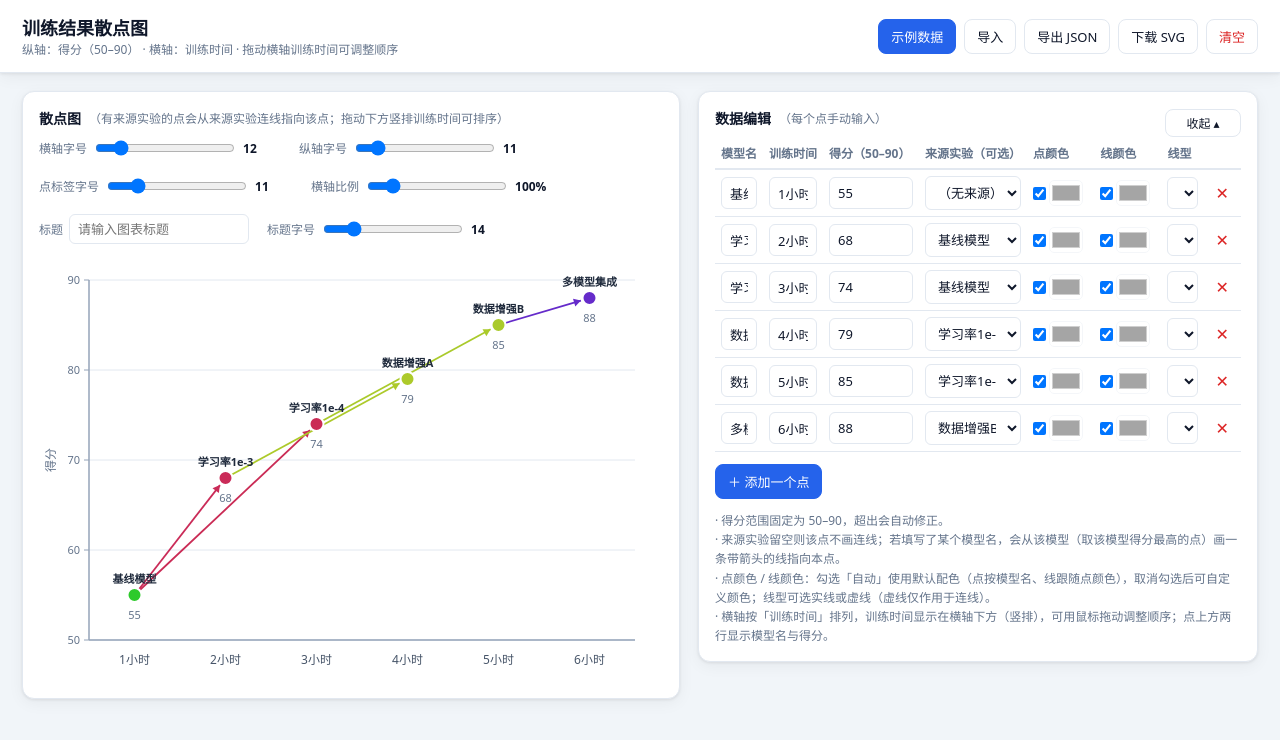
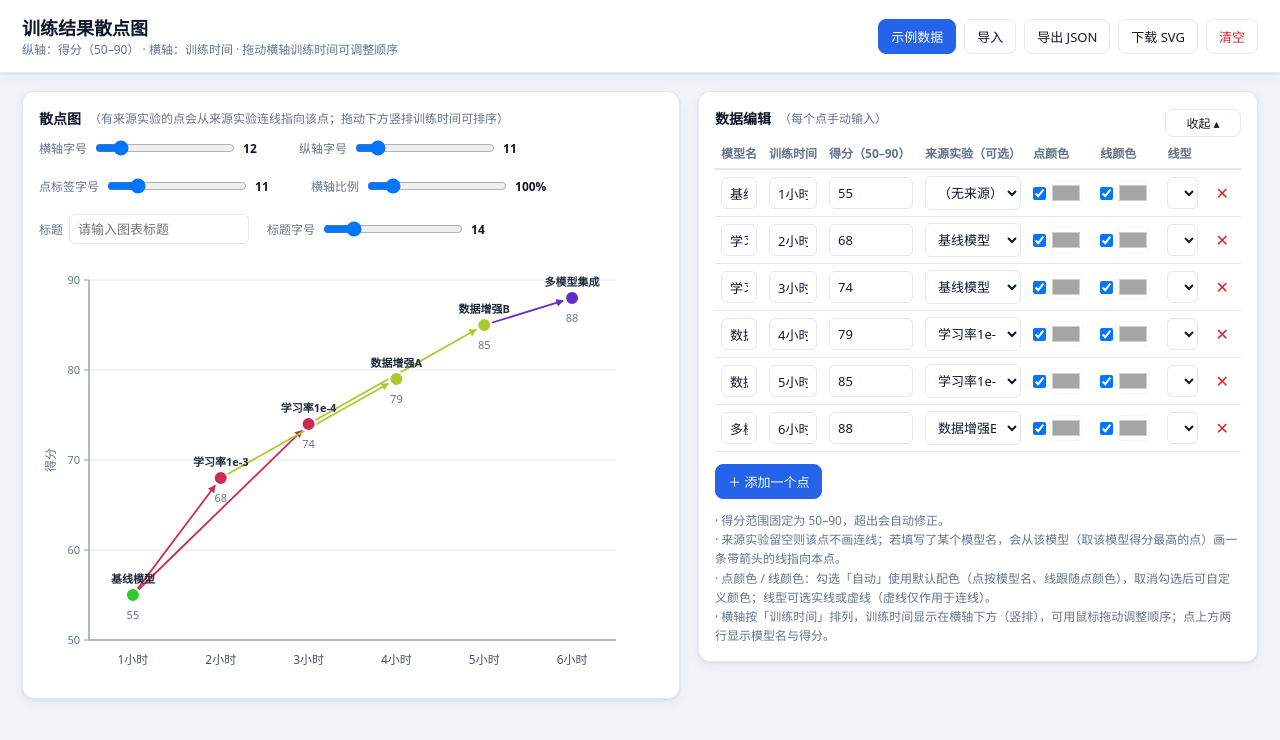
Before and after one commit to yvelinerr/training-experiment-visualization, a plain HTML site: page index.html in a window 1280 px wide. Drawn offline with Linux system fonts and the light colour scheme.

Commit message:
恢复标签居中，动态扩宽图片右侧容纳长标签

```diff
--- a/index.html
+++ b/index.html
@@ -442,7 +442,14 @@
     var yLabelFS = UI.axisYFontSize + 1; // 「得分」标签字号（跟随纵轴字号）
     var yLabelX = yLabelFS + 4;           // 「得分」标签 x（预留字符宽度，避免贴边/重叠）
     var marginLeft = yLabelX + 12 + 9 + yTickW;
-    var margin = { top: MARGIN_TOP, right: MARGIN_RIGHT, bottom: marginBottom, left: marginLeft };
+    // 右侧边距随最长模型名动态加宽，让居中的标签不被截断
+    var maxNameW = 0;
+    points.forEach(function (p) {
+      var w = approxTextWidth(p.experiment || '?', UI.labelFontSize);
+      if (w > maxNameW) maxNameW = w;
+    });
+    var marginRight = Math.max(MARGIN_RIGHT, Math.ceil(maxNameW / 2) + 16);
+    var margin = { top: MARGIN_TOP, right: marginRight, bottom: marginBottom, left: marginLeft };
     // 横轴比例：作用于绘图区宽度（大于容器时图表横向滚动）
     var basePlotW = containerW - margin.left - margin.right;
     if (basePlotW < 40) basePlotW = 40;
@@ -558,20 +565,10 @@
       circle.addEventListener('mouseleave', hideTooltip);
 
       var fs = UI.labelFontSize;
-      // 模型名放在点上方，得分放在点下方；靠近左右边缘时自适应对齐，避免截断
-      var nameText = p.experiment || '?';
-      var nameW = approxTextWidth(nameText, fs);
-      var nameAnchor = 'middle';
-      if (x + nameW / 2 > plotRight - 2) { nameAnchor = 'end'; }
-      else if (x - nameW / 2 < plotLeft + 2) { nameAnchor = 'start'; }
-      var nameEl = appendHorizontalText(pointLayer, nameText, x, y - POINT_R - 5, fs, '#1e293b', nameAnchor);
+      // 模型名放在点上方，得分放在点下方（均居中，位置不随边界移动）
+      var nameEl = appendHorizontalText(pointLayer, p.experiment || '?', x, y - POINT_R - 5, fs, '#1e293b');
       nameEl.style.fontWeight = '600';
-      var scoreText = String(sc);
-      var scoreW = approxTextWidth(scoreText, fs);
-      var scoreAnchor = 'middle';
-      if (x + scoreW / 2 > plotRight - 2) { scoreAnchor = 'end'; }
-      else if (x - scoreW / 2 < plotLeft + 2) { scoreAnchor = 'start'; }
-      appendHorizontalText(pointLayer, scoreText, x, y + POINT_R + fs + 6, fs, '#64748b', scoreAnchor);
+      appendHorizontalText(pointLayer, String(sc), x, y + POINT_R + fs + 6, fs, '#64748b');
     });
 
     // —— 横轴竖排标签（可拖动）——
@@ -585,13 +582,8 @@
         height: rectH, fill: 'transparent', 'stroke': 'none'
       }, g);
       rect.setAttribute('fill', 'transparent');
-      // 水平文字（横写），靠近左右边缘时自适应对齐避免截断
-      var axisText = exp || '?';
-      var axisW = approxTextWidth(axisText, UI.axisFontSize);
-      var axisAnchor = 'middle';
-      if (x + axisW / 2 > plotRight - 2) { axisAnchor = 'end'; }
-      else if (x - axisW / 2 < plotLeft + 2) { axisAnchor = 'start'; }
-      appendHorizontalText(g, axisText, x, plotBottom + 12 + UI.axisFontSize, UI.axisFontSize, '#475569', axisAnchor);
+      // 水平文字（横写，居中）
+      appendHorizontalText(g, exp || '?', x, plotBottom + 12 + UI.axisFontSize, UI.axisFontSize, '#475569');
 
       // 拖动逻辑
       g.addEventListener('pointerdown', function (e) { startDrag(e, exp, x, g); });
```
